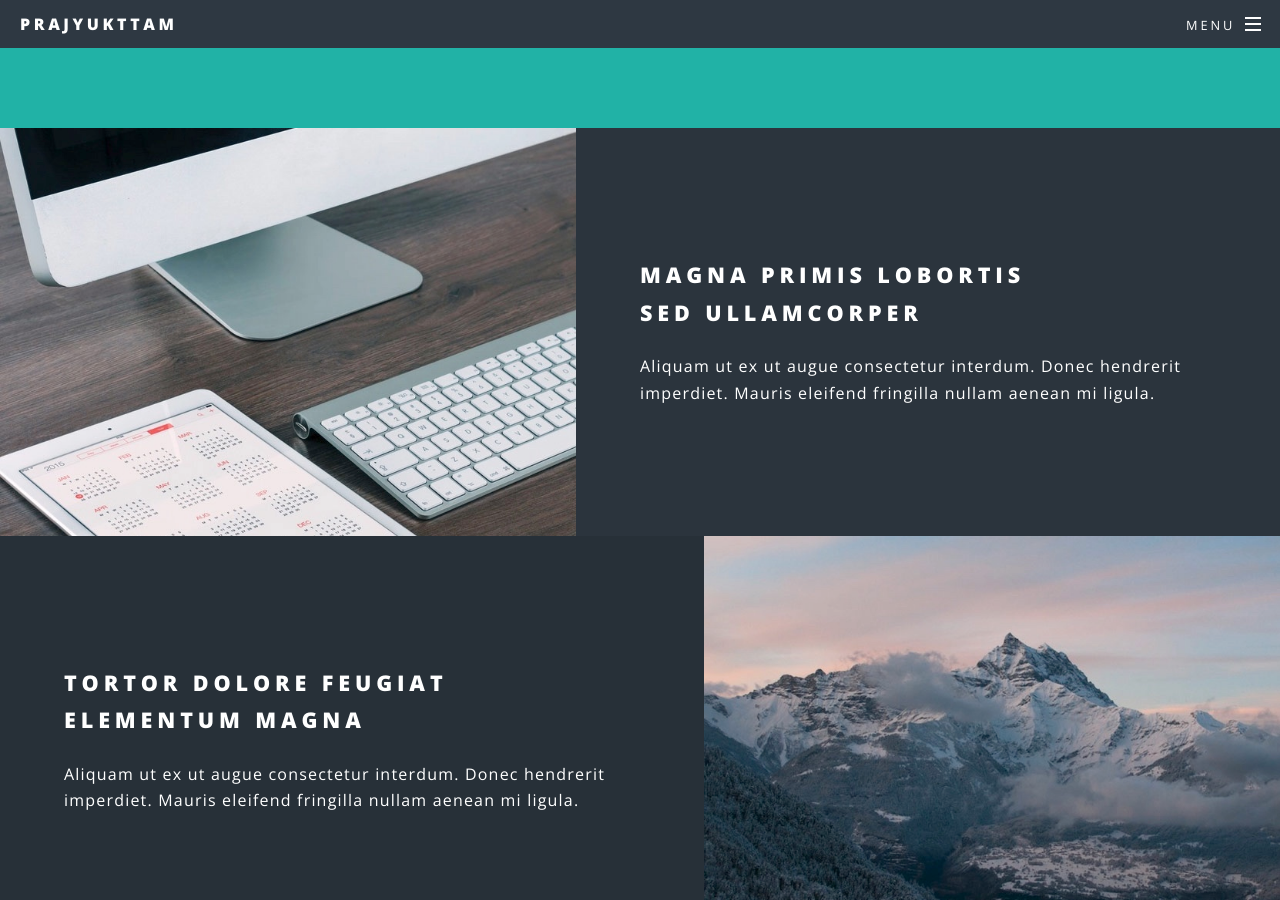
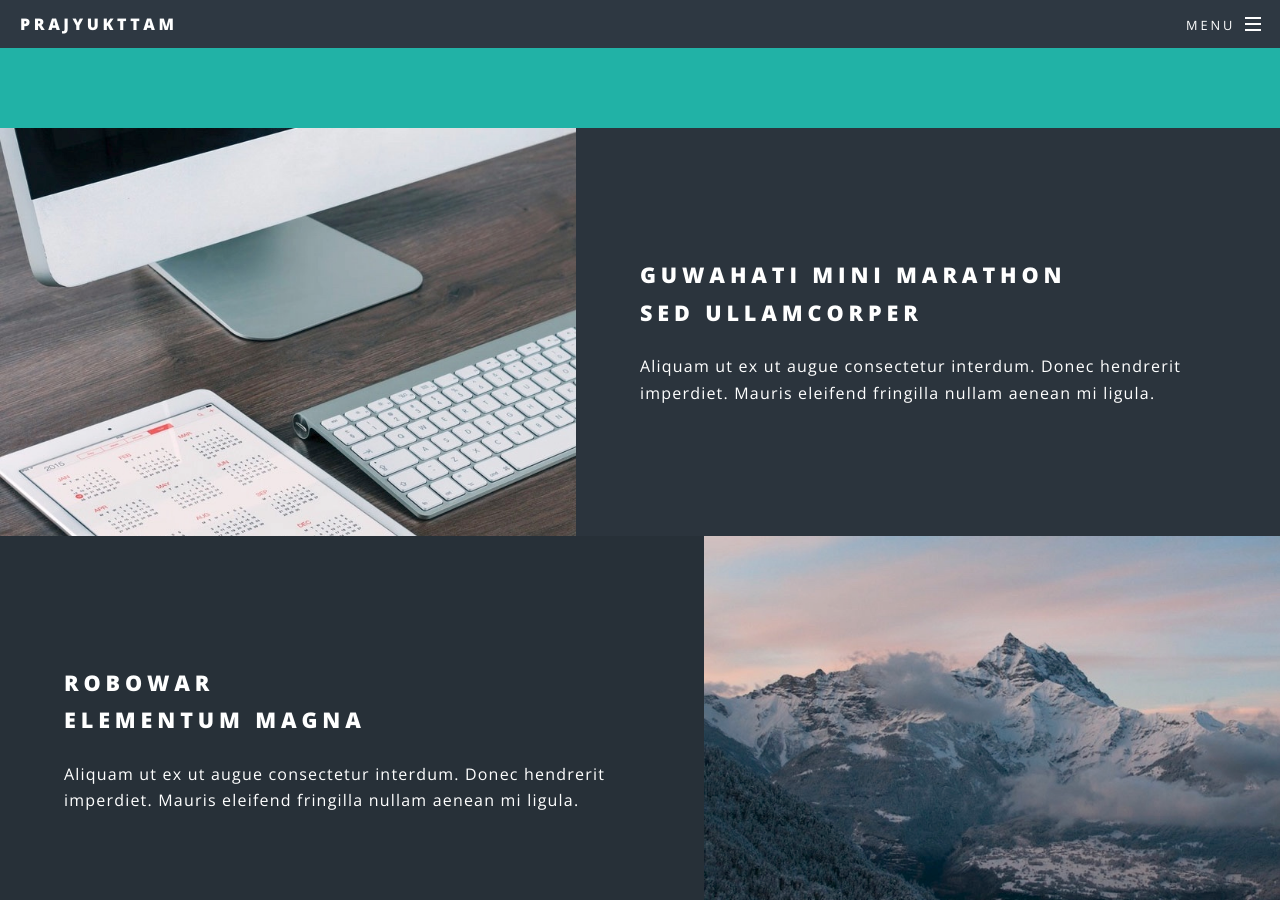
Before and after one commit to skyhitblog/prajyukttam.github.io, a Jekyll site: the page built from index.html, in a window 1280 px wide and 900 px high, scrolled down 1293 px. Built offline with Jekyll 4.4.1, drawn with Linux system fonts in a browser that asks for light colours; some of the changed text lies outside the part shown.

Commit message:
prajyukttam

```diff
--- a/index.html
+++ b/index.html
@@ -36,21 +36,21 @@ layout: landing
 					<section id="two" class="wrapper alt style2">
 						<section class="spotlight">
 							<div class="image"><img src="images/pic01.jpg" alt="" /></div><div class="content">
-								<h2>Magna primis lobortis<br />
+								<h2>Guwahati Mini Marathon<br />
 								sed ullamcorper</h2>
 								<p>Aliquam ut ex ut augue consectetur interdum. Donec hendrerit imperdiet. Mauris eleifend fringilla nullam aenean mi ligula.</p>
 							</div>
 						</section>
 						<section class="spotlight">
 							<div class="image"><img src="images/pic02.jpg" alt="" /></div><div class="content">
-								<h2>Tortor dolore feugiat<br />
+								<h2>RoboWar<br />
 								elementum magna</h2>
 								<p>Aliquam ut ex ut augue consectetur interdum. Donec hendrerit imperdiet. Mauris eleifend fringilla nullam aenean mi ligula.</p>
 							</div>
 						</section>
 						<section class="spotlight">
 							<div class="image"><img src="images/pic03.jpg" alt="" /></div><div class="content">
-								<h2>Augue eleifend aliquet<br />
+								<h2>Startup Conclave<br />
 								sed condimentum</h2>
 								<p>Aliquam ut ex ut augue consectetur interdum. Donec hendrerit imperdiet. Mauris eleifend fringilla nullam aenean mi ligula.</p>
 							</div>
```
